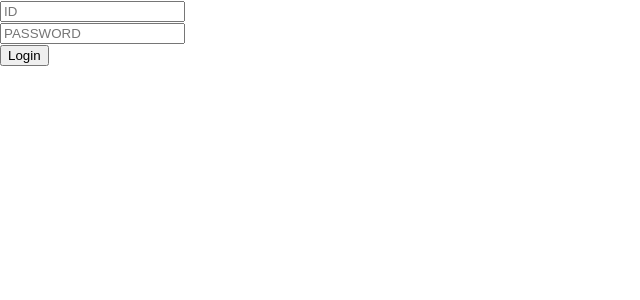
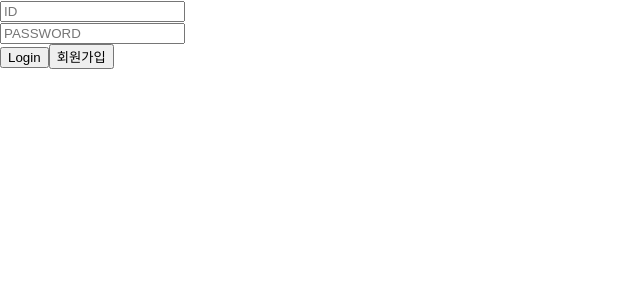
Before and after one commit to 1sTeam/react-spring-chat-frontend, a React (Create React App) app: page /login in a window 1280 px wide. Shown: the top 300 px of the page, without its empty margins (0-640 px from the left). Built offline with nearby package versions, Linux system fonts and the light colour scheme.

Commit message:
[Feat] : navigate 추가

```diff
--- a/src/routers/Login.js
+++ b/src/routers/Login.js
@@ -1,6 +1,8 @@
 import { useState } from "react";
+import { useNavigate } from "react-router-dom";
 
 function Login() {
+  const navigate = useNavigate();
   const [account, setAccount] = useState({ ID: "", password: "" });
   const [userPassword, setUserPassword] = useState("1234");
 
@@ -28,6 +30,10 @@ function Login() {
     alert("성공");
   };
 
+  const goSignUp = () => {
+    navigate("/signUp");
+  };
+
   return (
     <div>
       <form onSubmit={onSubmit}>
@@ -48,6 +54,7 @@ function Login() {
         />
         <br />
         <input type="submit" value="Login" />
+        <button onClick={goSignUp}>회원가입</button>
       </form>
     </div>
   );
--- a/src/routers/SignUp.js
+++ b/src/routers/SignUp.js
@@ -1,6 +1,8 @@
 import { useState } from "react";
+import { useNavigate } from "react-router-dom";
 
 function SignUp() {
+  const navigate = useNavigate();
   const [newAccount, setNewAccount] = useState({
     ID: "",
     pwd: "",
@@ -27,6 +29,7 @@ function SignUp() {
     } else {
       //계정 생성
       console.log(newAccount);
+      navigate("/login");
     }
   };
 
```
